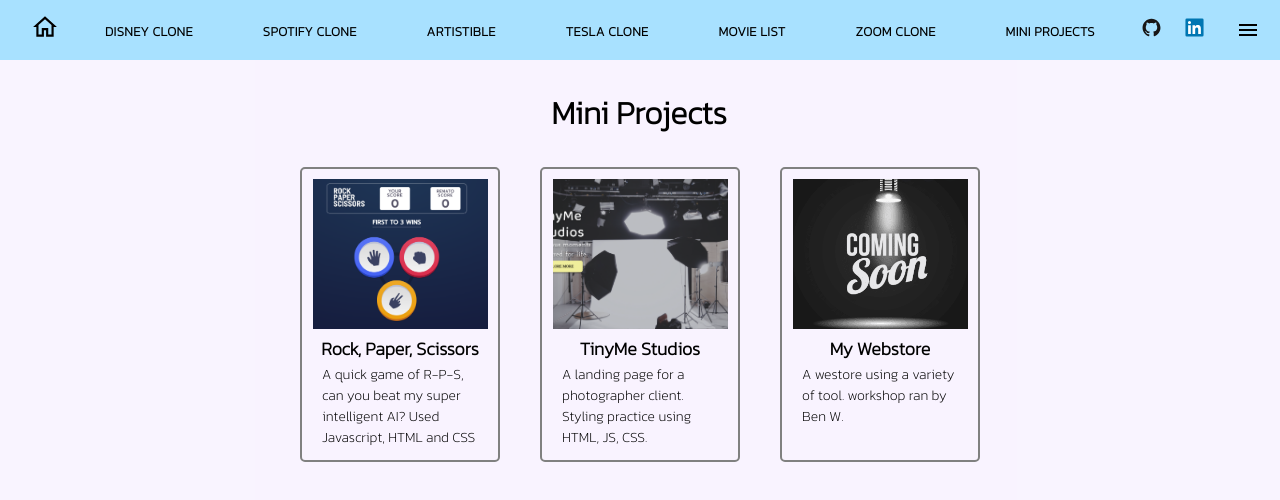
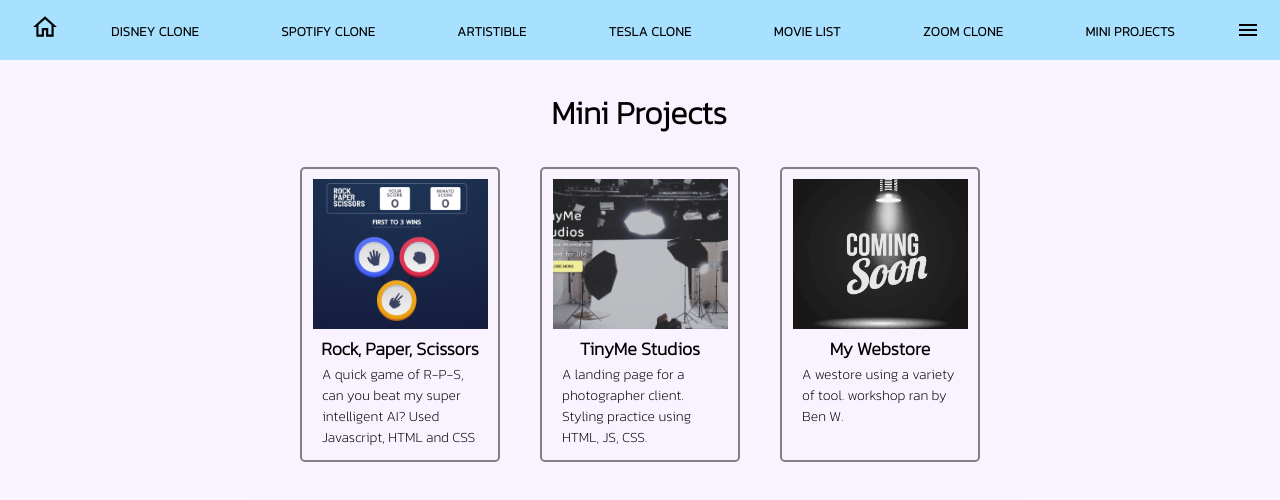
Before and after one commit to Netsujr/renato-react-portfolio, a React (Create React App) app: page /mini-projects in a window 1280 px wide. Shown: the top 500 px of the page. Built offline with nearby package versions, Linux system fonts and the light colour scheme.

Commit message:
on the rightfixing icons

```diff
--- a/src/components/Header.js
+++ b/src/components/Header.js
@@ -27,14 +27,6 @@ function Header() {
         <a href="/mini-projects"><span id="mp" >Mini Projects</span></a>
         {/* <a href="#"><span>Mini Projects</span></a> */}
       </Menu>
-      <RightIcons>
-        <a href="https://github.com/netsujr" target="_blank" rel="noreferrer">
-          <img src={GithubIcon} alt="Github" />
-        </a>
-        <a href="https://www.linkedin.com/in/delbonirenato/" target="_blank" rel="noreferrer">
-          <img src={LinkedinIcon} alt="Linkedin" />
-        </a>
-      </RightIcons>
       <RightMenu>
         <CustomMenu onClick={() => setBurgerStatus(true)} />
       </RightMenu>
@@ -50,6 +42,14 @@ function Header() {
         <a href="/movielist"><li>Movie List</li></a>
         <a href="/zoom"><li>Zoom CLone</li></a>
         <a href="/mini-projects"><li>Mini Projects</li></a>
+        <RightIcons>
+          <a href="https://github.com/netsujr" target="_blank" rel="noreferrer">
+            <img src={GithubIcon} alt="Github" />
+          </a>
+          <a href="https://www.linkedin.com/in/delbonirenato/" target="_blank" rel="noreferrer">
+            <img src={LinkedinIcon} alt="Linkedin" />
+          </a>
+        </RightIcons>
         {/* <li><a href="#"></a>Mini Projects</li> */}
       </BurgerNav>
     </Container>
@@ -186,13 +186,12 @@ const RightIcons = styled.div`
   display: flex;
 
   img {
-    height: 23px;
+    height: 50px;
     /* border-radius: 5px; */
     padding: 2px;
 
     &:hover {
-      border: 1px solid rgba(9, 21, 64, 0.4);
-      border-radius: 50px;
+      height: 55px;
     }
   }
   `;
--- a/src/components/projects/MiniProjects.js
+++ b/src/components/projects/MiniProjects.js
@@ -119,7 +119,7 @@ const CardBody = styled.div`
   border-radius: 5px;
 
   &:hover {
-    border: 2px solid rgba(94, 35, 157, 1);
+    border: 3px solid rgba(94, 35, 157, 0.6);
   }
 
   img {
```
